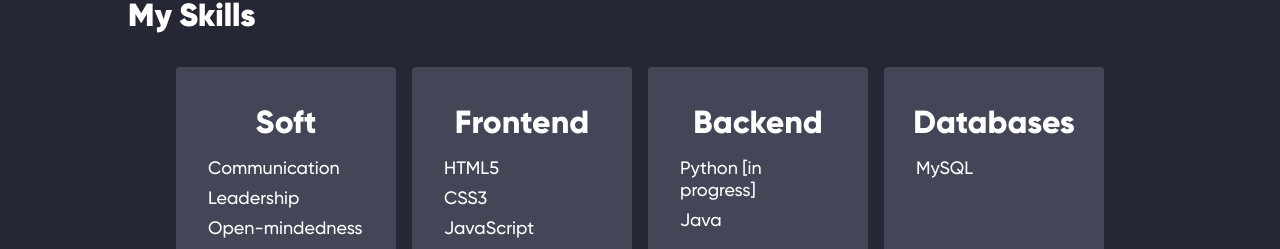
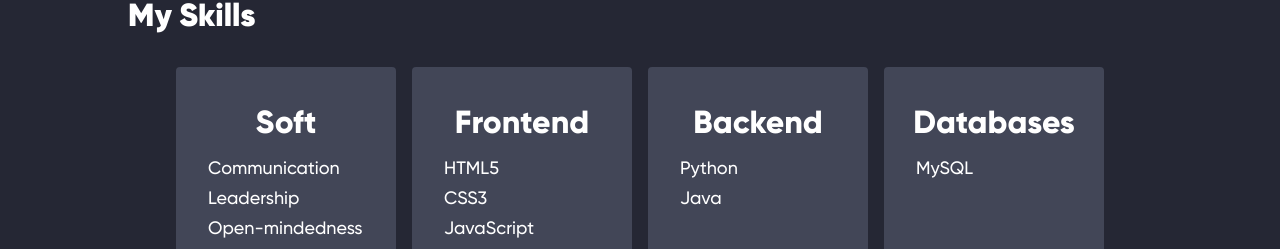
Before and after one commit to chinthujan/portfolio-website, a React (Create React App) app: page / in a window 1280 px wide. Shown: the part 1005-1254 px from the top of the page. Built offline with nearby package versions, Linux system fonts and the light colour scheme.

Commit message:
spelling fix

```diff
--- a/src/Components/Skills.jsx
+++ b/src/Components/Skills.jsx
@@ -26,7 +26,7 @@ const Card = () => {
       <CardBackground>
         <CardTitle>Backend</CardTitle>
         <CardTextContainer>
-          <CardText>Python [in progress]</CardText>
+          <CardText>Python</CardText>
           <CardText>Java</CardText>
         </CardTextContainer>
       </CardBackground>
```
